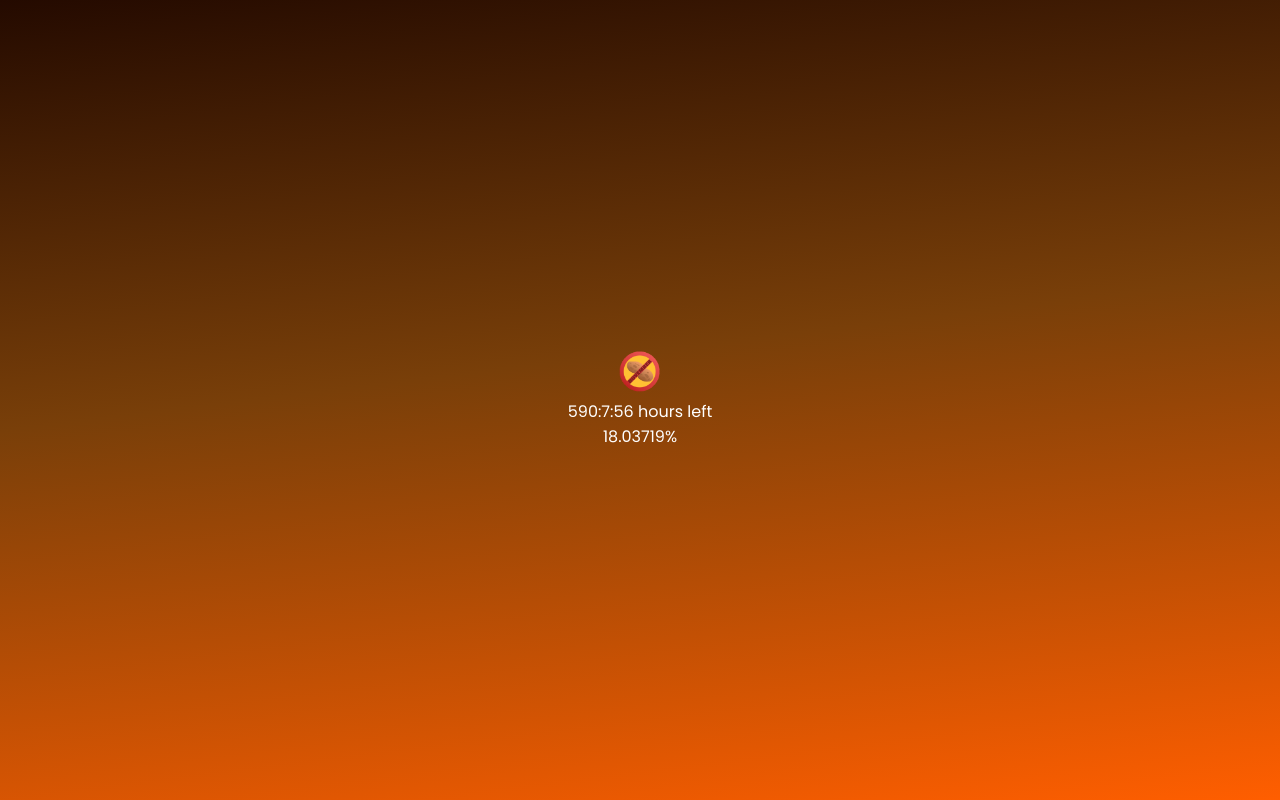
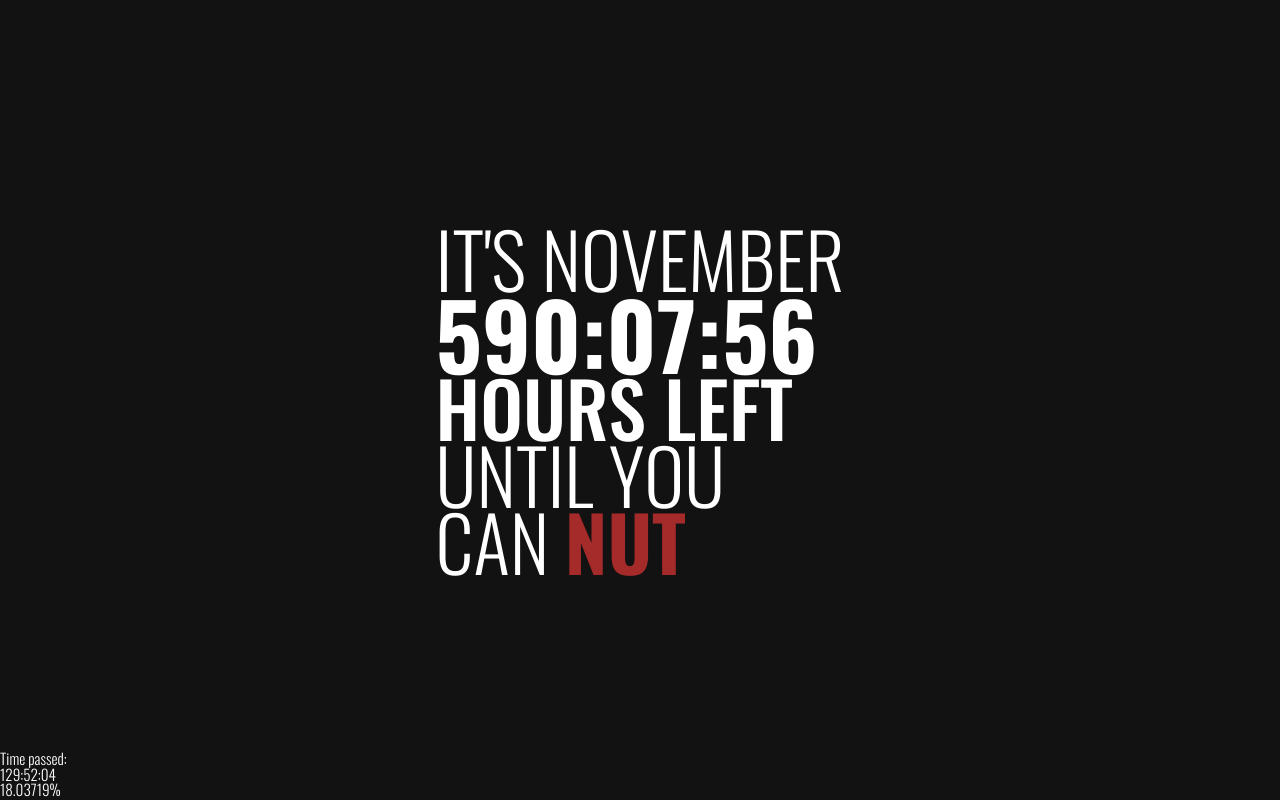
Before and after one commit to r1n0x/NNNClock, a plain HTML site: page index.html in a window 1280 px wide. Drawn offline with nearby package versions, Linux system fonts and the light colour scheme.

Commit message:
last commit

```diff
--- a/app.js
+++ b/app.js
@@ -1,55 +1,52 @@
 console.log();
+const now = new Date();
+
+// https://stackoverflow.com/questions/2998784/how-to-output-numbers-with-leading-zeros-in-javascript
+function pad(num, size) {
+    num = num.toString();
+    while (num.length < size) num = "0" + num;
+    return num;
+}
+
 // https://stackoverflow.com/questions/29816872/how-can-i-convert-milliseconds-to-hhmmss-format-using-javascript
-    function msToHMS( ms ) {
-        // 1- Convert to seconds:
+
+function msToHMS(ms) {
     let seconds = parseInt(ms / 1000);
-        // 2- Extract hours:
-        const hours = parseInt( seconds / 3600 ); // 3,600 seconds in 1 hour
-        seconds = seconds % 3600; // seconds remaining after extracting hours
-        // 3- Extract minutes:
-        const minutes = parseInt( seconds / 60 ); // 60 seconds in 1 minute
-        // 4- Keep only seconds not extracted to minutes:
+    const hours = parseInt(seconds / 3600);
+    seconds = seconds % 3600;
+    const minutes = parseInt(seconds / 60);
     seconds = seconds % 60;
-        return( hours+":"+minutes+":"+seconds);
+    return (pad(hours, 2) + ":" + pad(minutes, 2) + ":" + pad(seconds, 2));
 }
+
 // https://stackoverflow.com/questions/30922008/calculate-percentage-javascript
 function percentage(partialValue, totalValue) {
     return (100 * partialValue) / totalValue;
 }
-    const now = new Date();
+
+function itsNovember() {
+    if(now.getMonth() == 10) {
+        return true;
+    } else return false;
+}
+
 const nstart = new Date("11/01/" + now.getFullYear() + " 00:00:00").getTime();
 const dstart = new Date("12/01/" + now.getFullYear() + " 00:00:00").getTime();
-    const mlenght = (dstart-nstart);
+const mlenght = dstart - nstart;
+
 function NNN() {
     const now_ms = Date.now();
     const until = (dstart-now_ms);
     const until_now = (dstart-nstart)-until;
 
-        // November
-        if(now.getMonth()==10) {
-            $('.percents').show();
-            $('.data').show();
-            $('.time_left').html(msToHMS(until) + " hours left");
-            $('.percents').html(percentage(until_now, mlenght).toFixed(5) + "%");
+    if(itsNovember()) {
+        $('.nnn').show();
+        $('.nnn_stats').show();
+        $('.until').html(msToHMS(until));
+        $('.stats_hours').html(msToHMS(until_now));
+        $('.stats_percentage').html(percentage(until_now, mlenght).toFixed(5) + "%");
         setTimeout(NNN, 1000);
-        // November about to begin
-        } else if(now.getMonth()==9) {
-            $('.time_left').html(msToHMS(nstart-now_ms));
-            $('.data').show();
-            $('.data').html("hours left to start");
-        // November ended
-        } else if (now.getMonth()==11 && now.getDate()<4) {
-            $('.time_left').html("NNN just ended.");
-        //
-        } else if (now.getMonth()>=11 && now.getDate()>4) {
-            $('.time_left').html("this years NNN ended");
-            $('.data').show();
-            $('.data').html("until next time.");
-        } else if (now.getMonth()<9) {
-            if(9-now.getMonth()==1) {
-                $('.time_left').html(9-now.getMonth() + " month left");
     } else {
-                $('.time_left').html(9-now.getMonth() + " months left");
+        $('.non_nnn').show();
     }
 };
-    };
--- a/index.html
+++ b/index.html
@@ -12,19 +12,24 @@
 </head>
 <body>
     <div class="container">
-        <div class="timer_container">
-            <div class="icon">
-                <img src="icon.png" alt="NNN Logo" height="40px">
-            </div>
-            <div class="time_left">
-
-            </div>
-            <div class="data" style="display: none;">
-
-            </div>
-            <div class="percents" style="display: none;">
-
-            </div>
+        <div class="innerContainer">
+            <span class="nnn" style="display: none;">
+                IT'S NOVEMBER <br>
+                <span class="until bold hour"></span> <br>
+                <span class="medium">HOURS LEFT</span> <br>
+                UNTIL YOU <br>
+                CAN <span class="bold nut">NUT</span>
+            </span>
+            <span class="nnn_stats" style="display: none;">
+                Time passed: <br>
+                <div class="stats_hours"></div>
+                <div class="stats_percentage"></div>
+            </span>
+            <span class="non_nnn" style="display: none;">
+                YOU <br>
+                CAN <br>
+                <span class="bold nut">NUT</span>
+            </span>
         </div>
     </div>
 </body>
@@ -32,3 +37,4 @@
 <script>
     NNN();
 </script>
+<!-- https://github.com/r1n0x/nonutnovembercounter -->
--- a/style.css
+++ b/style.css
@@ -1,7 +1,8 @@
-@import url('https://fonts.googleapis.com/css2?family=Poppins:wght@300;400;500;600&display=swap');
+@import url('https://fonts.googleapis.com/css2?family=Oswald:wght@200;300;400;500;600;700&display=swap');
 
 * {
-    font-family: 'Poppins', sans-serif;
+    font-family: 'Oswald', sans-serif;
+    font-weight: 300;
     margin: 0;
     padding: 0;
 }
@@ -12,17 +13,53 @@ html, body, .container {
 }
 
 body {
-    background: rgb(36,10,0);
-    background: -moz-linear-gradient(173deg, rgba(36,10,0,1) 0%, rgba(121,63,9,1) 45%, rgba(255,94,0,1) 100%);
-    background: -webkit-linear-gradient(173deg, rgba(36,10,0,1) 0%, rgba(121,63,9,1) 45%, rgba(255,94,0,1) 100%);
-    background: linear-gradient(173deg, rgba(36,10,0,1) 0%, rgba(121,63,9,1) 45%, rgba(255,94,0,1) 100%);
-    filter: progid:DXImageTransform.Microsoft.gradient(startColorstr="#240a00",endColorstr="#ff5e00",GradientType=1);
+    background-color: #121212;
+    font-size: 100%;
 }
-.timer_container {
-    position: fixed;
-    left: 50%;
-    top: 50%;
-    transform: translate(-50%, -50%);
-    text-align: center;
+
+.container {
+    display: flex;
+    justify-content: center;
+}
+
+.medium {
+    font-weight: 500;
+}
+
+.bold {
+    font-weight: 700;
+}
+
+.hour {
+    line-height: 90%;
+    font-size: 120%;
+}
+
+.nut {
+    color: brown;
+}
+
+.innerContainer {
     color: white;
+    align-self: center;
+    line-height: 88%;
+    font-size: 475%;
 }
+
+.nnn_stats {
+    position: absolute;
+    bottom: 3px;
+    left: 0;
+    line-height: 100%;
+    font-size: 20%;
+}
+
+@media only screen and (max-width: 600px) {
+    body {
+        font-size: 80%;
+    }
+    .nnn_stats {
+        line-height: 100%;
+        font-size: 30%;
+    }
+}
```
Lines whose indentation alone changed are shown as unchanged.
